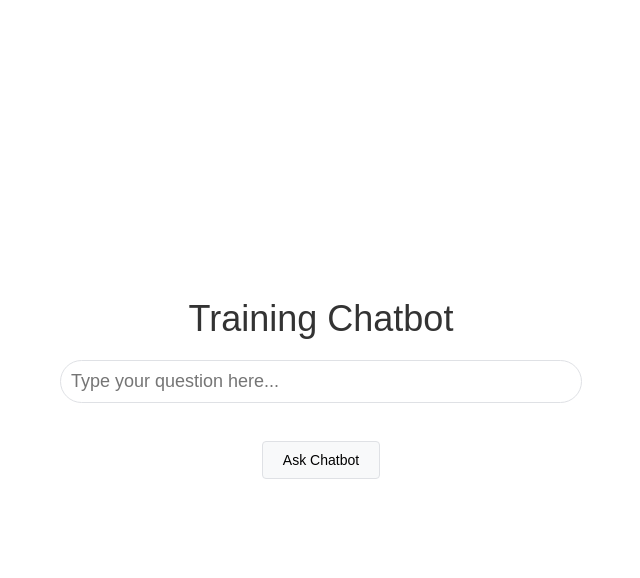
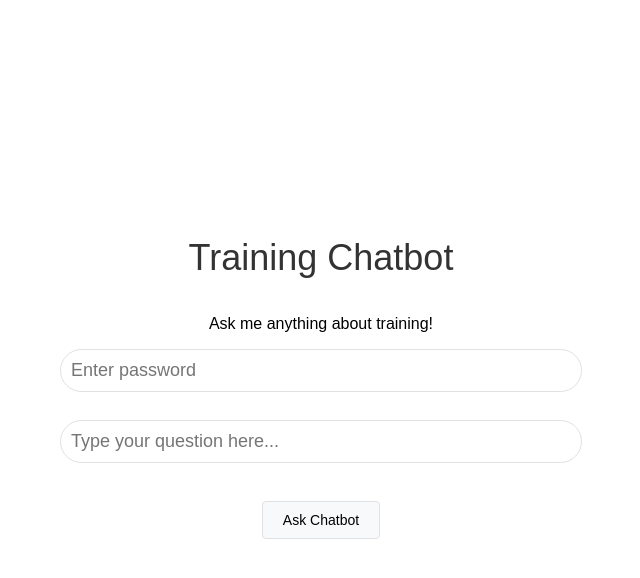
Before and after one commit to mitchalicaya/training-chatbot, a Flask app: page / in a window 1280 px wide. Shown: the top 578 px of the page, without its empty margins (319-959 px from the left). Run offline with Flask 3, Linux system fonts and the light colour scheme; some libraries are stand-ins or nearby versions.

Commit message:
Added password protection to chatbot

```diff
--- a/app.py
+++ b/app.py
@@ -1,4 +1,4 @@
-from flask import Flask, request, jsonify
+from flask import Flask, request, jsonify, render_template
 import openai
 import re
 from fuzzywuzzy import process
@@ -6,6 +6,9 @@ import os
 
 # ✅ Load API Key from Environment Variable
 openai.api_key = os.getenv("OPENAI_API_KEY")
+
+# ✅ Set a Password for Access
+ACCESS_PASSWORD = "training123"  # Change this to any password you want
 
 # ✅ Load training text from file
 with open("training_text.txt", "r", encoding="utf-8") as f:
@@ -15,13 +18,19 @@ with open("training_text.txt", "r", encoding="utf-8") as f:
 clean_text = re.sub(r'[^\x00-\x7F]+', ' ', training_text)
 paragraphs = [p.strip() for p in clean_text.split("\n\n") if len(p.strip()) > 100]
 
-from flask import Flask, render_template
+app = Flask(__name__, template_folder="templates")
 
-app = Flask(__name__, template_folder="templates")
+@app.route("/")
+def home():
+    return render_template("index.html")
 
 @app.route("/chat", methods=["GET"])
 def chat():
+    password = request.args.get("password", "").strip()
     user_query = request.args.get("question", "").strip()
+
+    if password != ACCESS_PASSWORD:
+        return jsonify({"error": "Unauthorized. Please provide the correct password."}), 403
 
     if not user_query:
         return jsonify({"error": "Please provide a question"}), 400
@@ -58,7 +67,3 @@ def chat():
 
 if __name__ == "__main__":
     app.run(host="0.0.0.0", port=5000, debug=True)
-
-@app.route("/")
-def home():
-    return render_template("index.html")
--- a/templates/index.html
+++ b/templates/index.html
@@ -25,7 +25,7 @@
             color: #333;
         }
 
-        #search-box {
+        input {
             width: 500px;
             padding: 10px;
             font-size: 18px;
@@ -34,9 +34,10 @@
             outline: none;
             text-align: left;
             box-shadow: none;
+            margin-bottom: 10px;
         }
 
-        #search-box:focus {
+        #search-box:focus, #password-box:focus {
             border-color: #4285f4;
             box-shadow: 0px 0px 5px rgba(66, 133, 244, 0.5);
         }
@@ -48,7 +49,7 @@
             font-size: 14px;
             border-radius: 4px;
             cursor: pointer;
-            margin-top: 20px;
+            margin-top: 10px;
         }
 
         #search-button:hover {
@@ -67,6 +68,9 @@
 </head>
 <body>
     <h1>Training Chatbot</h1>
+    <p>Ask me anything about training!</p>
+
+    <input type="password" id="password-box" placeholder="Enter password"><br>
     <input type="text" id="search-box" placeholder="Type your question here...">
     <br>
     <button id="search-button" onclick="askChatbot()">Ask Chatbot</button>
@@ -74,16 +78,22 @@
 
     <script>
         function askChatbot() {
+            var password = document.getElementById("password-box").value;
             var question = document.getElementById("search-box").value;
-            if (!question) {
-                alert("Please enter a question!");
+
+            if (!password || !question) {
+                alert("Please enter both password and question!");
                 return;
             }
 
-            fetch("/chat?question=" + encodeURIComponent(question))
+            fetch("/chat?password=" + encodeURIComponent(password) + "&question=" + encodeURIComponent(question))
                 .then(response => response.json())
                 .then(data => {
-                    document.getElementById("response").innerHTML = data.answer;
+                    if (data.error) {
+                        document.getElementById("response").innerHTML = "<b style='color:red'>" + data.error + "</b>";
+                    } else {
+                        document.getElementById("response").innerHTML = data.answer;
+                    }
                 })
                 .catch(error => {
                     document.getElementById("response").innerHTML = "Error: Unable to get response.";
```
